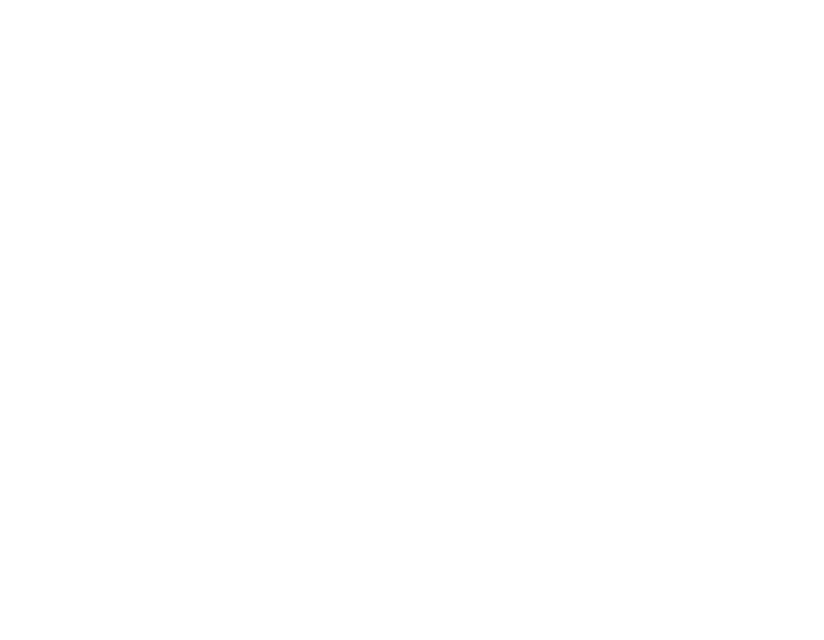
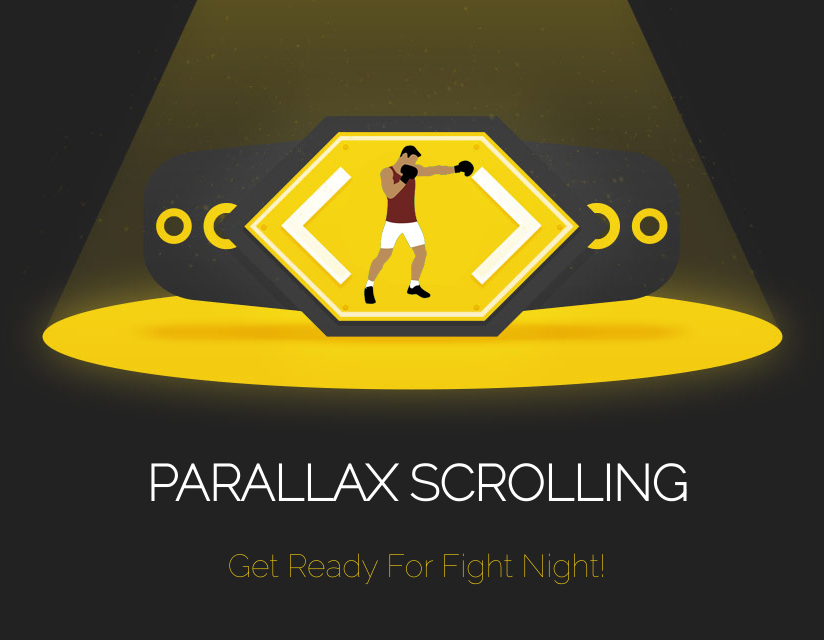
Before and after one commit to julianleahy/fightnight, a website built with webpack: page src/index.html in a window 1280 px wide. Shown: the whole page, without its empty margins (223-1047 px from the left). Built offline with nearby package versions, Linux system fonts and the light colour scheme.

Commit message:
markup and style for header

```diff
--- a/src/index.html
+++ b/src/index.html
@@ -9,6 +9,7 @@
         <title>Skrollr</title>
         <meta name="description" content="working with skrollr library">
         <meta name="viewport" content="width=device-width, initial-scale=1">
+        <link href='http://fonts.googleapis.com/css?family=Raleway:100|Open+Sans:400,300' rel='stylesheet' type='text/css'>
 
 
     </head>
@@ -17,6 +18,15 @@
             <p class="browsehappy">You are using an <strong>outdated</strong> browser. Please <a href="#">upgrade your browser</a> to improve your experience.</p>
         <![endif]-->
 
+        <header>
+            <div class="wrapper clearfix">
+
+                <h1 class="title">Parallax Scrolling</h1>
+                <p>Get Ready For Fight Night!</p>
+
+            </div>
+        </header>
+
 
     </body>
 </html>
--- a/src/styles/main.scss
+++ b/src/styles/main.scss
@@ -87,12 +87,54 @@ textarea {
 }
 
 /* ==========================================================================
-   Author's custom styles
+   Author: Julian Leahy - julianleahy.com
    ========================================================================== */
 
+body {
+    font: 16px/1.5 'Raleway', Helvetica, Helvetica Neue, Arial, sans-serif;
+    background-color: #222222;
+}
+
+.wrapper {
+    width: 90%;
+    margin: 0 auto;
+    max-width: 1140px;
+}
 
 
+/* =Header */
+header {
+    background: url('~images/bcg_header_s.jpg') no-repeat top center;
+    color: #fff;
+    text-align: center;
+    padding: 140px 0 20px 0;
+}
+    header h1 {
+        font-size: 1.5em;
+        line-height: 1.2em;
+        text-transform: uppercase;
+    }
+    header p {
+        color: #f3cc11;
+        line-height: 1.2em;
+    }
 
+@media only screen and (min-width: 768px) {
+    /* =General */
+
+    /* =Header */
+    header {
+        background-image: url('~images/bcg_header.jpg');
+        padding: 420px 0 20px 0;
+    }
+    header h1 {
+        font-size: 3.125em;
+    }
+    header p {
+        font-size: 2em;
+        line-height: 1.2em;
+    }
+}
 
 
 
```
